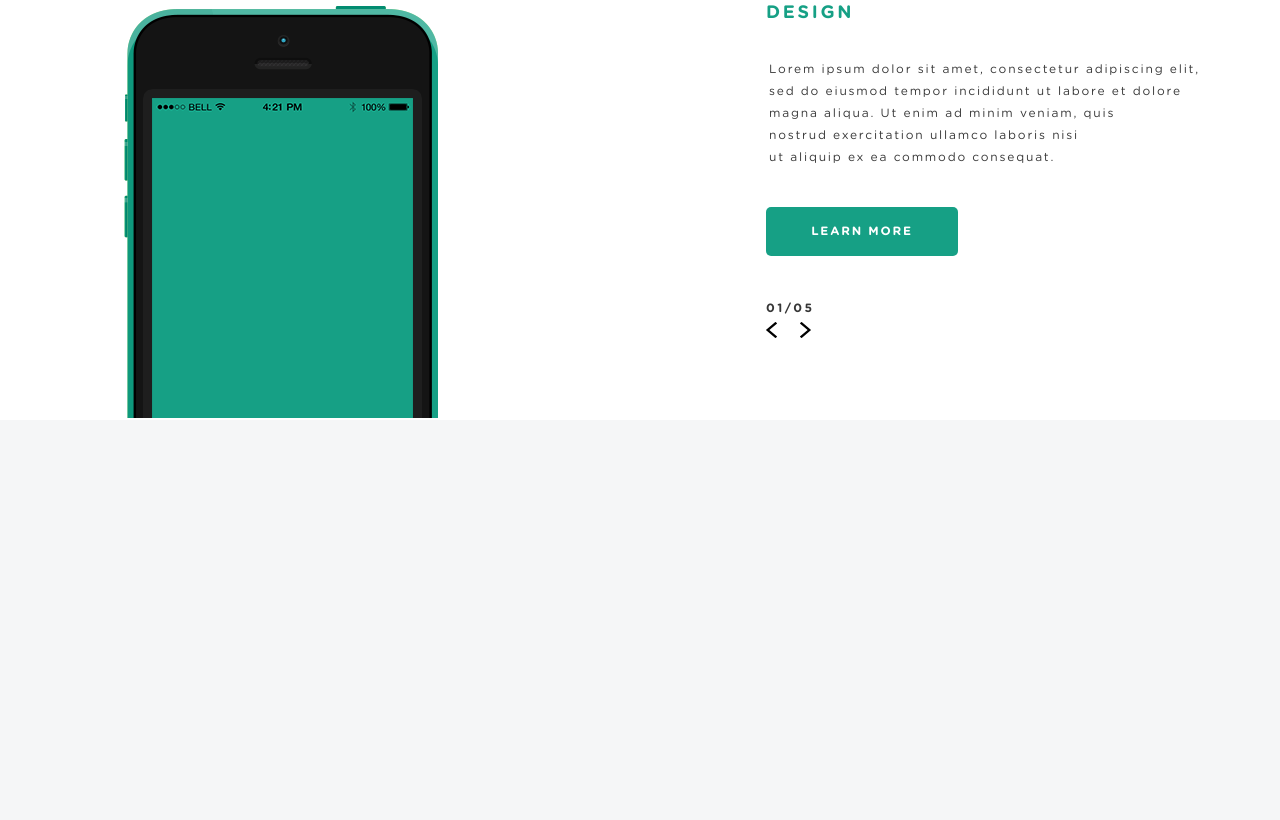
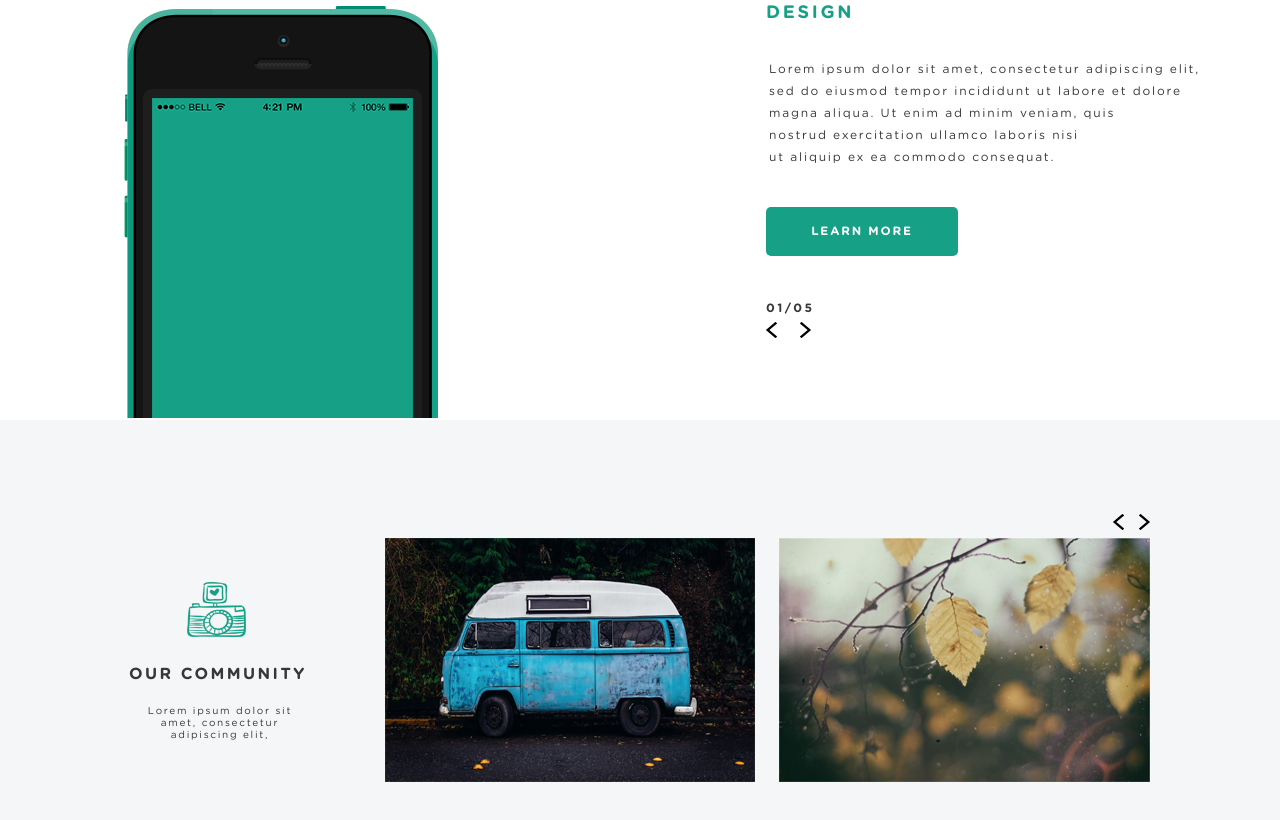
Before and after one commit to nabandz/Phototime-template, a plain HTML site: page src/index.html in a window 1280 px wide. Shown: the part 1398-2218 px from the top of the page. Drawn offline with Linux system fonts and the light colour scheme; a web font is replaced by a local one.

Commit message:
Add fourth screen
Create fourth screen without active carousel.

```diff
--- a/src/index.html
+++ b/src/index.html
@@ -114,7 +114,27 @@
 
     <div class="community">
         <div class="container">
-
+            <div class="community__wrapper">
+                <div class="community__content">
+                    <img class="community__logo" src="/src/icons/fourth_logo.png" alt="logo">
+                    <h2 class="title title_fourth-screen">
+                        our community
+                    </h2>
+                    <h2 class="subtitle subtitle_fourth-screen">
+                        Lorem ipsum dolor sit amet, consectetur adipiscing elit,
+                    </h2>
+                </div>
+                <div class="community__img">
+                    <div class="community__angle">
+                        <img class="community__angle_left" src="/src/icons/angle_left.svg" alt="angle_left">
+                        <img class="community__angle_right" src="/src/icons/angle_right.svg" alt="angle_right">
+                    </div>
+                    <div class="community__slide">
+                        <img class="community__slide-img" src="/src/img/fourth_slide_1.jpg" alt="slide_1">
+                        <img class="community__slide-img" src="/src/img/fourth_slide_2.jpg" alt="slide_2">
+                    </div>
+                </div>
+            </div>
         </div>
     </div>
 </body>
--- a/src/sass/blocks/_community.scss
+++ b/src/sass/blocks/_community.scss
@@ -1,5 +1,38 @@
 .community {
-    min-height: 490px;
-    position: relative;
+    min-height: 483px;
+    padding: 94px 0 118px 0;
     background-color: #f5f6f7;
+    &__wrapper {
+        margin: 0 64px;
+        display: flex;
+    }
+    &__content {
+        display: flex;
+        max-width: 182px;
+        flex-direction: column;
+    }
+    &__logo {
+        width: 100%;
+        height: 55px;
+        width: 59px;
+        margin: 68px 0px 0px 58px;
+    }
+    &__img {
+        margin-left: 74px;
+        display: flex;
+        flex-direction: column;
+        min-width: 765px;
+    }
+    &__angle {
+        position: relative;
+        text-align: right;
+        top: -7px;
+        &_left {
+            margin-right: 10px;
+        }
+    }
+    &__slide {
+        display: flex;
+        justify-content: space-between;
+    }
 }
--- a/src/sass/blocks/_subtitles.scss
+++ b/src/sass/blocks/_subtitles.scss
@@ -15,4 +15,11 @@
         margin: 33px 0 0 3px;
         line-height: 22px;
     }
+    &_fourth-screen {
+        margin-top: 20px;
+        text-align: center;
+        font-size: 10px;
+        line-height: 12px;
+        letter-spacing: 1.7px;
+    }
 }
--- a/src/sass/blocks/_titles.scss
+++ b/src/sass/blocks/_titles.scss
@@ -5,4 +5,10 @@
     font-weight: bold;
     text-transform: uppercase;
     letter-spacing: 2.7px;
+    &_fourth-screen {
+        margin-top: 28px;
+        font-size: 16px;
+        letter-spacing: 2.4px;
+        color: #373737;
+    }
 }
```
Also changed, not shown: src/css/style.min.css, 1 other file.
